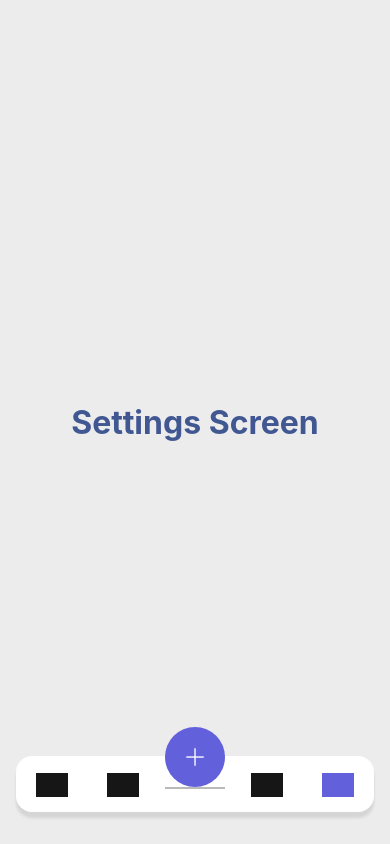
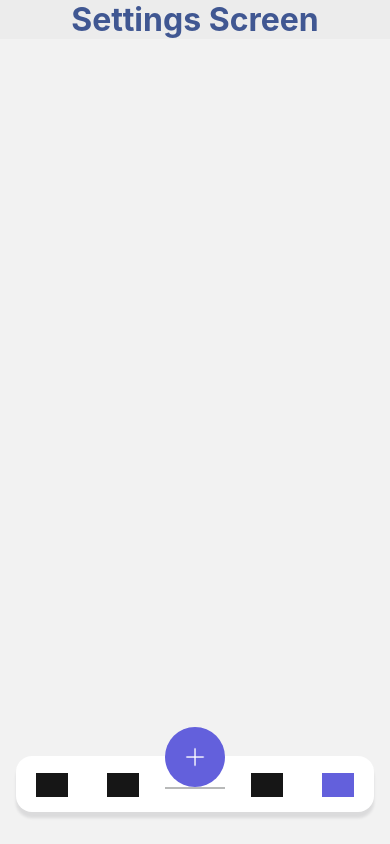
Before and after one commit to ddepu11t/CustomBottomTab, a React Native app: screen /SettingsScreen in a window 390 px wide. Built offline with nearby package versions, Linux system fonts and the light colour scheme; grey boxes are pictures that could not be loaded.

Commit message:
feat: create TabContainer and wrap tab screen in it

```diff
--- /dev/null
+++ b/src/components/TabContainer.tsx
@@ -0,0 +1,9 @@
+import React, { FC, PropsWithChildren } from "react";
+import { StyleSheet, View } from "react-native";
+
+const TabContainer: FC<PropsWithChildren> = ({ children }) => {
+  return <View style={styles.container}>{children}</View>;
+};
+
+const styles = StyleSheet.create({ container: {} });
+export default TabContainer;
--- a/src/screens/HomeScreen.tsx
+++ b/src/screens/HomeScreen.tsx
@@ -1,12 +1,15 @@
 import React from "react";
 import { StyleSheet, Text, View } from "react-native";
 import { COLORS } from "../theme";
+import TabContainer from "../components/TabContainer";
 
 const HomeScreen = () => {
   return (
-    <View style={styles.container}>
-      <Text style={styles.text}>Home Screen</Text>
-    </View>
+    <TabContainer>
+      <View style={styles.container}>
+        <Text style={styles.text}>Home Screen</Text>
+      </View>
+    </TabContainer>
   );
 };
 
--- a/src/screens/SettingsScreen.tsx
+++ b/src/screens/SettingsScreen.tsx
@@ -1,12 +1,15 @@
 import React from "react";
 import { StyleSheet, Text, View } from "react-native";
 import { COLORS } from "../theme";
+import TabContainer from "../components/TabContainer";
 
 const SettingsScreen = () => {
   return (
-    <View style={styles.container}>
-      <Text style={styles.text}>Settings Screen</Text>
-    </View>
+    <TabContainer>
+      <View style={styles.container}>
+        <Text style={styles.text}>Settings Screen</Text>
+      </View>
+    </TabContainer>
   );
 };
 
--- a/src/screens/StaticsScreen.tsx
+++ b/src/screens/StaticsScreen.tsx
@@ -1,12 +1,15 @@
 import React from "react";
 import { StyleSheet, Text, View } from "react-native";
 import { COLORS } from "../theme";
+import TabContainer from "../components/TabContainer";
 
 const StaticsScreen = () => {
   return (
-    <View style={styles.container}>
-      <Text style={styles.text}>Statics Screen</Text>
-    </View>
+    <TabContainer>
+      <View style={styles.container}>
+        <Text style={styles.text}>Statics Screen</Text>
+      </View>
+    </TabContainer>
   );
 };
 
--- a/src/screens/TransactionsScreen.tsx
+++ b/src/screens/TransactionsScreen.tsx
@@ -1,12 +1,15 @@
 import React from "react";
 import { StyleSheet, Text, View } from "react-native";
 import { COLORS } from "../theme";
+import TabContainer from "../components/TabContainer";
 
 const TarnsactionsScreen = () => {
   return (
-    <View style={styles.container}>
-      <Text style={styles.text}>Transactions Screen</Text>
-    </View>
+    <TabContainer>
+      <View style={styles.container}>
+        <Text style={styles.text}>Transactions Screen</Text>
+      </View>
+    </TabContainer>
   );
 };
 
```
